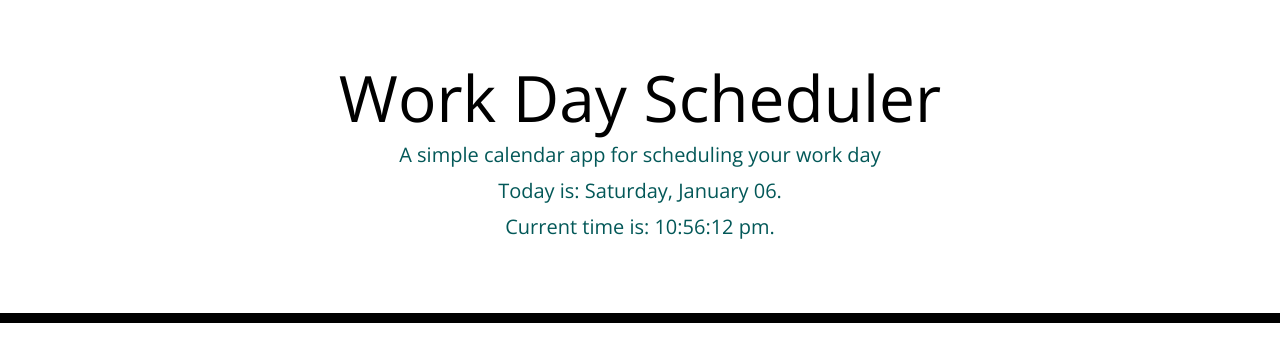
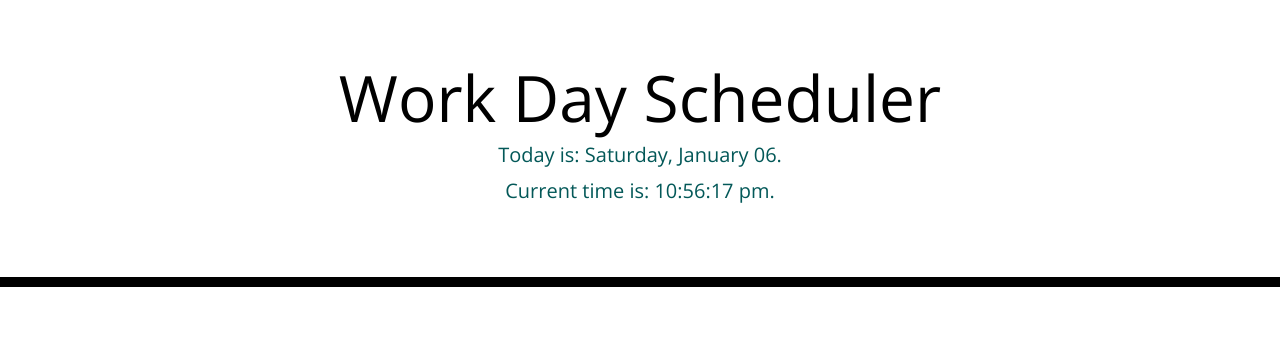
Before and after one commit to Adriantutuianu/daily-planner-app-calendar-third-party-apis, a plain HTML site: page index.html in a window 1280 px wide. Drawn offline with nearby package versions, Linux system fonts and the light colour scheme.

Commit message:
Created functionality for time and date update

```diff
--- a/assets/js/script.js
+++ b/assets/js/script.js
@@ -1,7 +1,14 @@
-// display current day using dayjs
-const currentDay = dayjs().format("dddd, MMMM DD");
-const curDay = $("#currentDay").text(currentDay);
+//display currentDay and currentTime dayjs
+const update = function () {
+  // display current day using dayjs
+  const currentDay = dayjs().format("dddd, MMMM DD");
+  $("#currentDay").text(currentDay);
 
-//display current time using dayjs
-const currentTime = dayjs().format("h:mm:ss a");
-const curTime = $("#currentTime").text(currentTime);
+  //display current time using dayjs
+  const currentTime = dayjs().format("h:mm:ss a");
+  $("#currentTime").text(currentTime);
+};
+update();
+
+//setinterval for update
+setInterval(update, 1000);
--- a/index.html
+++ b/index.html
@@ -31,7 +31,6 @@
   <body>
     <header>
       <h1 class="display-3">Work Day Scheduler</h1>
-      <p class="lead">A simple calendar app for scheduling your work day</p>
       <p class="lead">Today is: <span id="currentDay"></span>.</p>
       <p class="lead">Current time is: <span id="currentTime"></span>.</p>
     </header>
```
